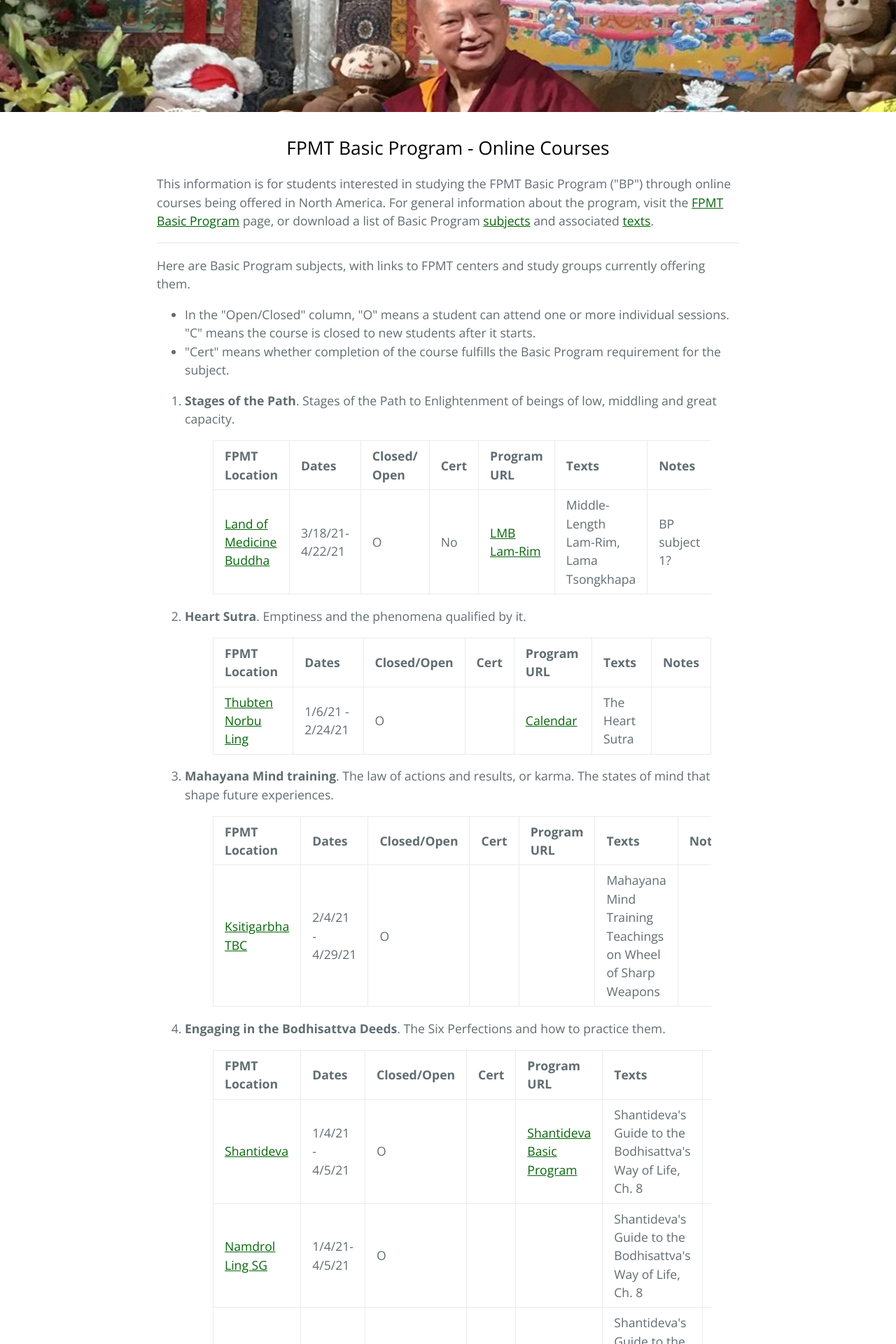
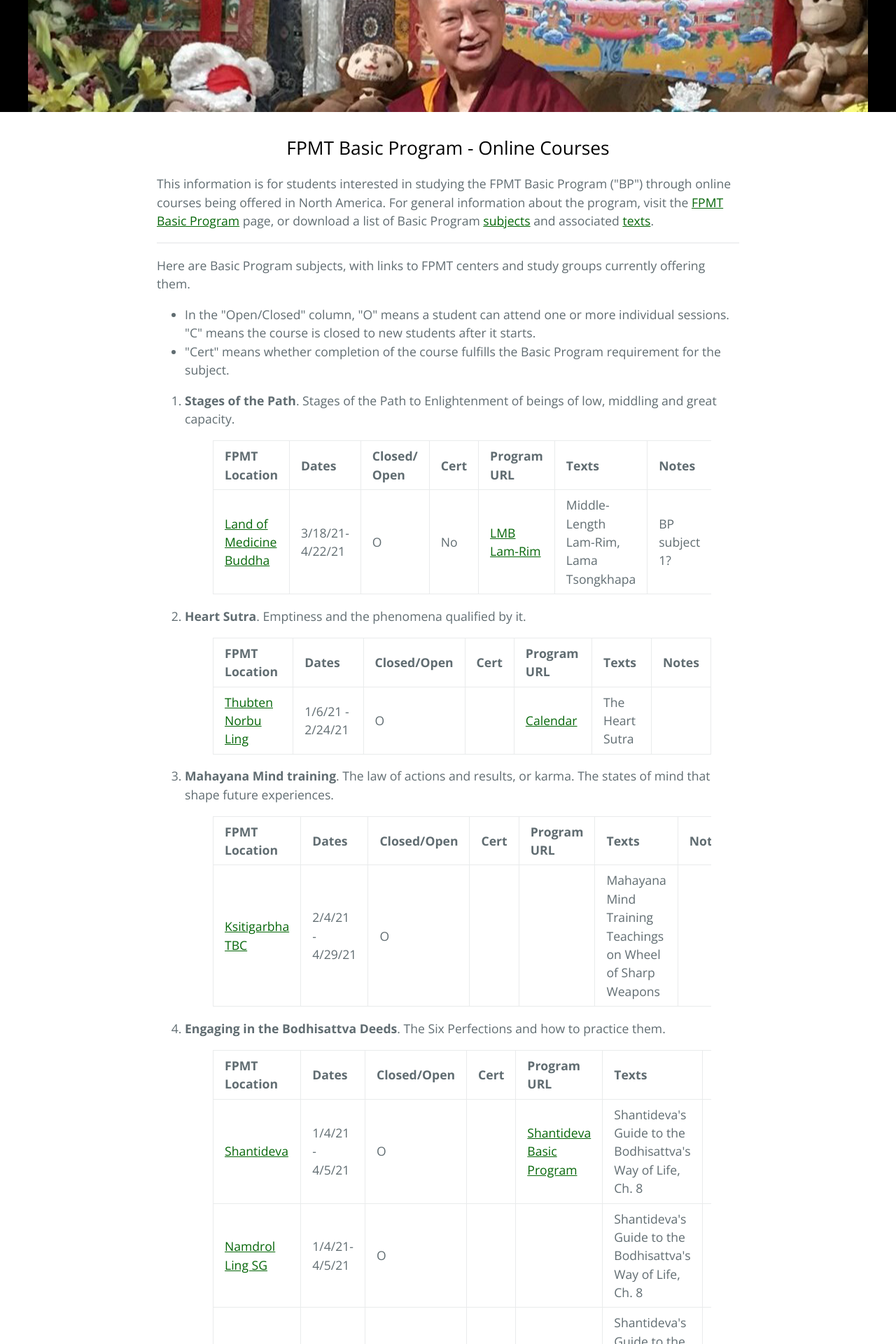
Before and after one commit to lgeorge/lgeorge.github.io, a Jekyll site: the page built from index.html, in a window 1280 px wide. Shown: the top 1920 px of the page at 70% size. Built offline with Jekyll 4.4.1, drawn with Linux system fonts in a browser that asks for light colours.

Commit message:
Update style.scss

```diff
--- a/assets/css/style.scss
+++ b/assets/css/style.scss
@@ -18,7 +18,7 @@
   background-color: black;
   background-size: cover;
   position: relative;
-  background-size: 100% 160%;
+  background-size: 1200px 275px;
   /* width: 100%;       /* was px */
   /* height: auto;      /* added 4/6/21 */
 
```
